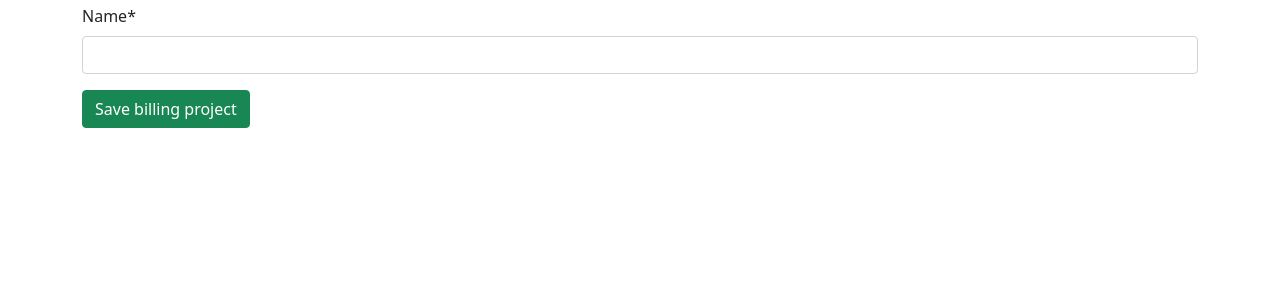
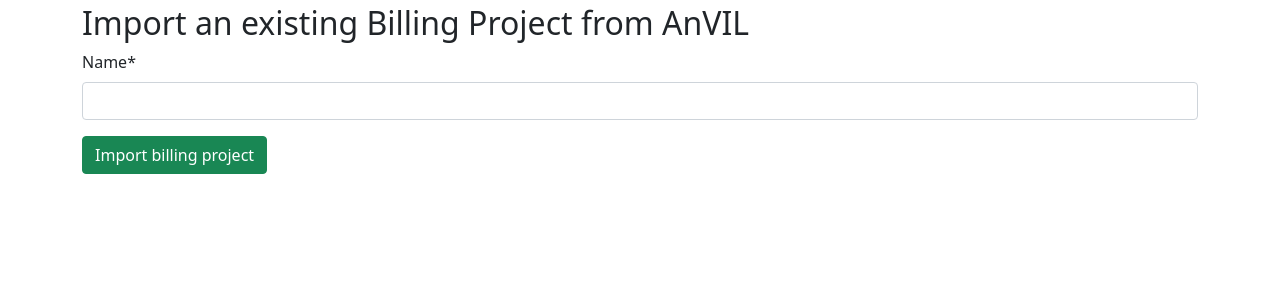
Before and after one commit to UW-GAC/django-anvil-consortium-manager, a Django app: page /anvil/billing_projects/import/ in a window 1280 px wide. Shown: the part 56-356 px from the top of the page. Run offline with Django 3.2, Linux system fonts and the light colour scheme; some libraries are stand-ins or nearby versions.

Commit message:
Modify template to indicate that it's for importing from AnVIL

```diff
--- a/anvil_project_manager/templates/anvil_project_manager/billingproject_import.html
+++ b/anvil_project_manager/templates/anvil_project_manager/billingproject_import.html
@@ -1,12 +1,15 @@
 {% extends 'base.html' %}
 {% load crispy_forms_tags %}
 
-{% block title %}New Billing Project{% endblock title %}
+{% block title %}Import an existing Billing Project{% endblock title %}
 
 {% block content %}
+
+<h2>Import an existing Billing Project from AnVIL</h2>
+
   <form method="post">
     {% csrf_token %}
     {{ form|crispy }}
-    <button type="submit" class="btn btn-success">Save billing project</button>
+    <button type="submit" class="btn btn-success">Import billing project</button>
   </form>
 {% endblock %}
```
